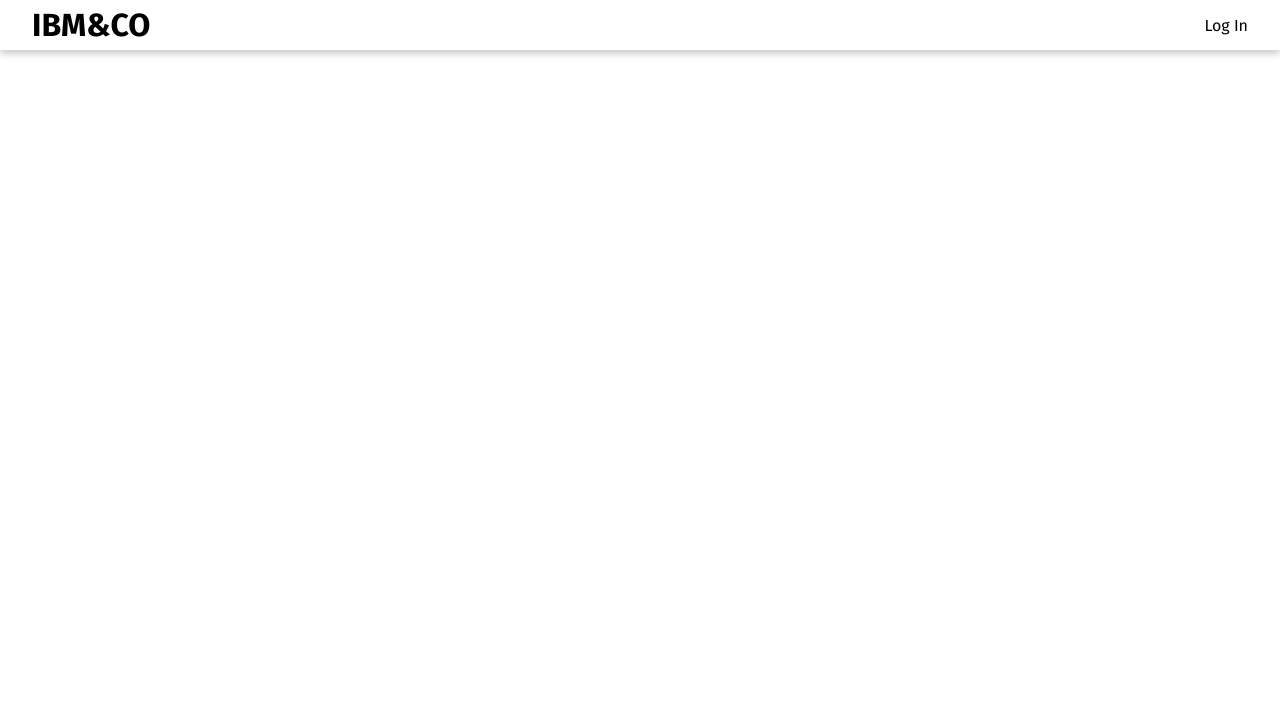
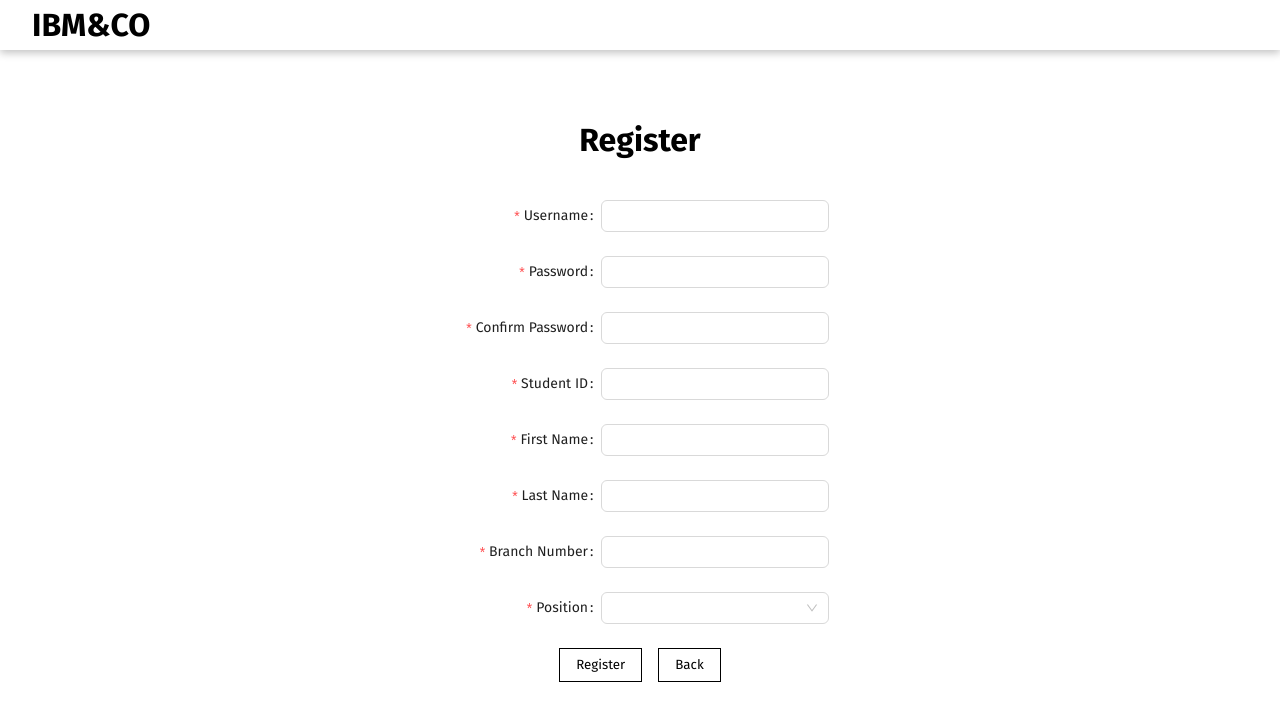
Before and after one commit to pnitijarasrat/ibm-official, a React (Vite) app: page /register in a window 1280 px wide. Before the commit this address had no page. Shown: the top 720 px of the page. Built offline with nearby package versions, Linux system fonts and the light colour scheme.

Commit message:
add register

```diff
--- a/src/App.css
+++ b/src/App.css
@@ -21,3 +21,7 @@ button:hover {
     color: white;
     cursor: pointer;
 }
+
+.error-text {
+    color: red;
+}
--- a/src/App.jsx
+++ b/src/App.jsx
@@ -6,6 +6,7 @@ import AuthProvider from './Authenticate/AuthProvider'
 import { BrowserRouter, Routes, Route } from 'react-router-dom'
 import './App.css'
 import PrivateRoute from './Authenticate/PrivateRoute'
+import Register from './Register/Register'
 
 function App() {
 
@@ -15,6 +16,7 @@ function App() {
         <Nav />
         <Routes>
           <Route path='/sign-in' element={<SignIn />} />
+          <Route path='/register' element={<Register />} />
           <Route element={<PrivateRoute />} >
             <Route path='/' element={<Home />} />
             <Route path='/recruit' element={<Recruit />} />
--- a/src/Authenticate/AuthProvider.jsx
+++ b/src/Authenticate/AuthProvider.jsx
@@ -3,6 +3,7 @@ import React, { useState } from "react";
 import { url } from '../const/url'
 import { dataRemap } from '../function/dataRemap'
 import { useNavigate } from "react-router-dom";
+import MessageAPI from "../Message/Message";
 
 const AuthContext = createContext();
 
@@ -13,6 +14,7 @@ const AuthProvider = ({ children }) => {
     const [user, setUser] = useState(null)
     const [token, setToken] = useState(localStorage.getItem("site") || "")
     const [role, setRole] = useState(null)
+    const { error, contextHolder } = MessageAPI()
 
     const navigate = useNavigate()
 
@@ -26,10 +28,10 @@ const AuthProvider = ({ children }) => {
             setAccount(accountArray)
             const tryUsername = account.filter((acc) => acc.username === username)
             if (tryUsername.length === 0) {
-                return setIsError(true)
+                return error('Incorrect Username')
             }
             if (tryUsername[0].password !== password) {
-                return setIsError(true)
+                return error('Incorrect Password')
             }
             if (tryUsername[0].username === username && tryUsername[0].password === password) {
                 setIsError(false)
@@ -54,11 +56,14 @@ const AuthProvider = ({ children }) => {
     };
 
     return (
-        <AuthContext.Provider
-            value={{ token, user, logIn, logOut, role }}
-        >
-            {children}
-        </AuthContext.Provider>
+        <>
+            {contextHolder}
+            <AuthContext.Provider
+                value={{ token, user, logIn, logOut, role }}
+            >
+                {children}
+            </AuthContext.Provider>
+        </>
     )
 };
 
--- a/src/Authenticate/SignIn.css
+++ b/src/Authenticate/SignIn.css
@@ -1,6 +1,5 @@
 .sign-in {
-    width: 100vw;
-    height: calc(100vw - 200px);
+    height: calc(100vh - 200px);
     display: flex;
     margin-top: 200px;
     flex-direction: column;
--- a/src/Authenticate/SignIn.jsx
+++ b/src/Authenticate/SignIn.jsx
@@ -1,5 +1,6 @@
 import { Form, Input } from "antd";
 import React, { useState } from "react";
+import { useNavigate } from "react-router-dom";
 
 import './SignIn.css'
 import { useAuth } from "./AuthProvider";
@@ -7,6 +8,7 @@ import { useAuth } from "./AuthProvider";
 export default function SignIn() {
     const [logInForm] = Form.useForm()
     const auth = useAuth()
+    const navigate = useNavigate()
 
     return (
         <div className="sign-in">
@@ -19,11 +21,11 @@ export default function SignIn() {
                 <Form.Item name="password" label="Password" rules={[{ required: true, message: 'Required' }]}>
                     <Input.Password />
                 </Form.Item>
-                <div className="sign-in-action">
-                    <button onClick={() => auth.logIn(logInForm)}>Log In</button>
-                    <button>Sign Up</button>
-                </div>
             </Form>
+            <div className="sign-in-action">
+                <button onClick={() => auth.logIn(logInForm)}>Log In</button>
+                <button onClick={() => navigate('/register')}>Sign Up</button>
+            </div>
         </div>
     )
 }
--- /dev/null
+++ b/src/Message/Message.jsx
@@ -0,0 +1,21 @@
+import React from "react";
+import { message } from "antd";
+
+export default function MessageAPI() {
+
+    const [messageApi, contextHolder] = message.useMessage();
+    const success = (action) => {
+        messageApi.open({
+            type: 'success',
+            content: `${action}`,
+        });
+    };
+    const error = (action) => {
+        messageApi.open({
+            type: 'error',
+            content: `${action}`
+        });
+    };
+
+    return { success, error, contextHolder }
+}
--- a/src/Nav/Nav.css
+++ b/src/Nav/Nav.css
@@ -23,6 +23,7 @@ ul {
     display: flex;
     padding-right: 32px;
     gap: 16px;
+    align-items: center;
 }
 
 .Nav a {
@@ -34,3 +35,8 @@ ul {
     text-decoration: underline;
     color: black;
 }
+
+.nav-user {
+    border-left: 1px solid #333;
+    padding-left: 16px;
+}
--- a/src/Nav/Nav.jsx
+++ b/src/Nav/Nav.jsx
@@ -14,11 +14,11 @@ export default function Nav() {
                     <ul>
                         <Link to={'/'}>Home</Link>
                         <Link to={'/recruit'}>Recruit</Link>
-                        <span onClick={() => auth.logOut()}>Log Out</span>
+                        <button onClick={() => auth.logOut()}>Log Out</button>
+                        <span className="nav-user">{auth.user}</span>
                     </ul>
                     :
                     <ul>
-                        <Link to={'/sign-in'}>Log In</Link>
                     </ul>
             }
 
--- /dev/null
+++ b/src/Register/Register.css
@@ -0,0 +1,14 @@
+.register {
+    height: calc(100vh - 100px);
+    display: flex;
+    margin: 100px auto 0;
+    width: 500px;
+    flex-direction: column;
+    align-items: center;
+}
+
+.register-action {
+    display: flex;
+    justify-content: center;
+    gap: 16px;
+}
--- /dev/null
+++ b/src/Register/Register.jsx
@@ -0,0 +1,95 @@
+import React, { useState } from "react";
+import { Form, Input, Select } from "antd";
+import './Register.css'
+import { useNavigate } from "react-router-dom";
+import { url } from '../const/url'
+import MessageAPI from "../Message/Message";
+
+export default function Register() {
+    const [error, setIsError] = useState(null)
+    const [isRegistering, setIsRegistering] = useState(false)
+
+    const navigate = useNavigate()
+    const [registerForm] = Form.useForm()
+    const { success, contextHolder } = MessageAPI()
+
+    const roleOption = [
+        { label: 'Manager', value: 'manager' },
+        { label: 'Area Manager', value: 'areaManager' },
+        { label: 'Assist Manager', value: 'assistManager' },
+        { label: 'Operator', value: 'operator' },
+    ]
+
+    const register = async () => {
+        setIsRegistering(true)
+        const registerData = registerForm.getFieldsValue(true)
+        const payload = {
+            name: registerData.user,
+            username: registerData.username,
+            password: registerData.password,
+            role: registerData.position,
+            firstName: registerData.firstName,
+            lastName: registerData.lastName,
+            branch: registerData.branch
+        }
+        if (registerData.password !== registerData.confirmPassword) return setIsError('Password and Confirm Password do not match.')
+        try {
+            const res = await fetch(`${url}account.json`, {
+                method: 'POST',
+                body: JSON.stringify(payload),
+                headers: {
+                    'Content-Type': 'application/json'
+                }
+            })
+            setIsRegistering(false)
+            if (res.ok) {
+                success("Register Successfully")
+                navigate('/sign-in')
+            }
+        } catch (e) {
+            setIsRegistering(false)
+            setIsError('Cannot Register.')
+        }
+    }
+
+    return (
+        <>
+            {contextHolder}
+            <div className="register">
+                <h1>Register</h1>
+                {error && <div className="error-text">{error}</div>}
+                <br />
+                <Form labelCol={{ flex: '150px' }} form={registerForm}>
+                    <Form.Item name="username" label="Username" rules={[{ required: true }]}>
+                        <Input />
+                    </Form.Item>
+                    <Form.Item name="password" label="Password" rules={[{ required: true }]}>
+                        <Input />
+                    </Form.Item>
+                    <Form.Item name="confirmPassword" label="Confirm Password" rules={[{ required: true }]}>
+                        <Input />
+                    </Form.Item>
+                    <Form.Item name="user" label="Student ID" rules={[{ required: true }]}>
+                        <Input />
+                    </Form.Item>
+                    <Form.Item name="firstName" label="First Name" rules={[{ required: true }]}>
+                        <Input />
+                    </Form.Item>
+                    <Form.Item name="lastName" label="Last Name" rules={[{ required: true }]}>
+                        <Input />
+                    </Form.Item>
+                    <Form.Item name="branch" label="Branch Number" rules={[{ required: true }]}>
+                        <Input />
+                    </Form.Item>
+                    <Form.Item name="position" label="Position" rules={[{ required: true }]}>
+                        <Select options={roleOption} />
+                    </Form.Item>
+                </Form>
+                <div className="register-action">
+                    <button onClick={register}>Register</button>
+                    <button onClick={() => navigate(-1)}>Back</button>
+                </div>
+            </div>
+        </>
+    )
+}
```
